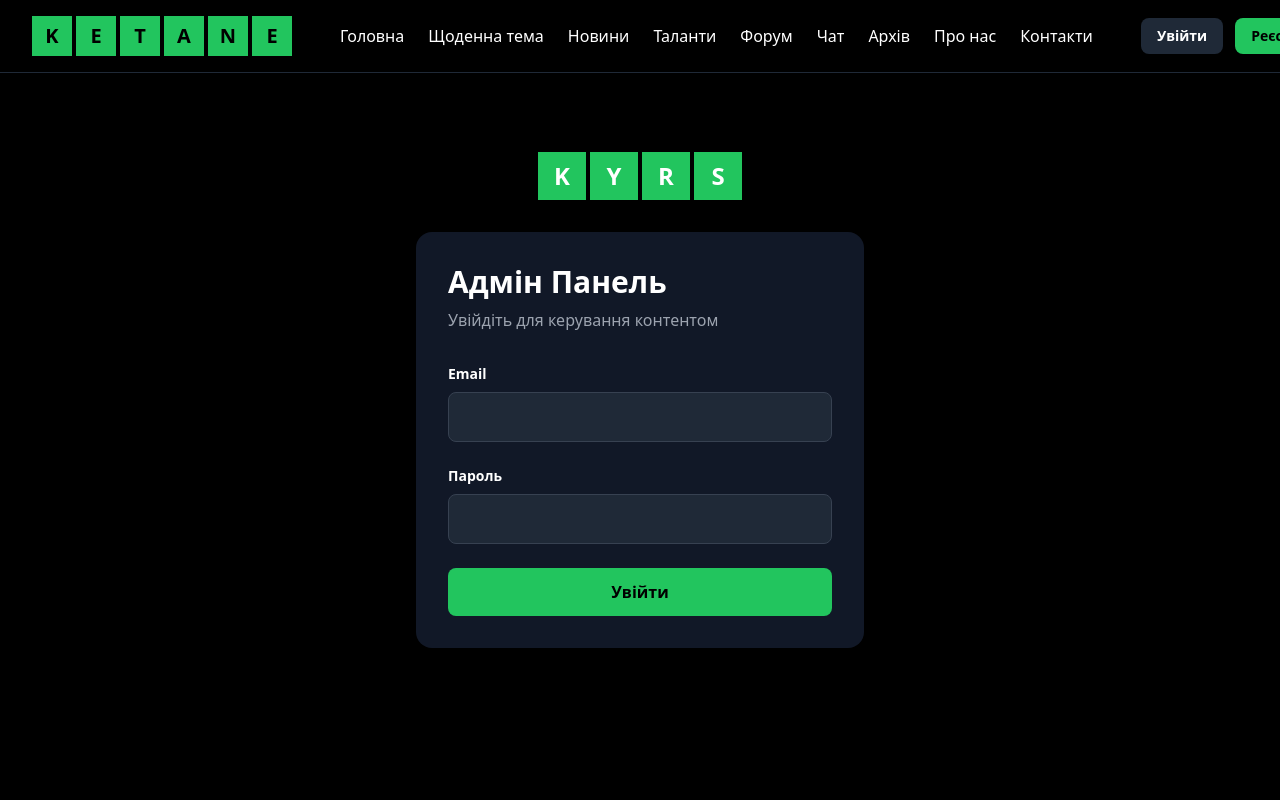
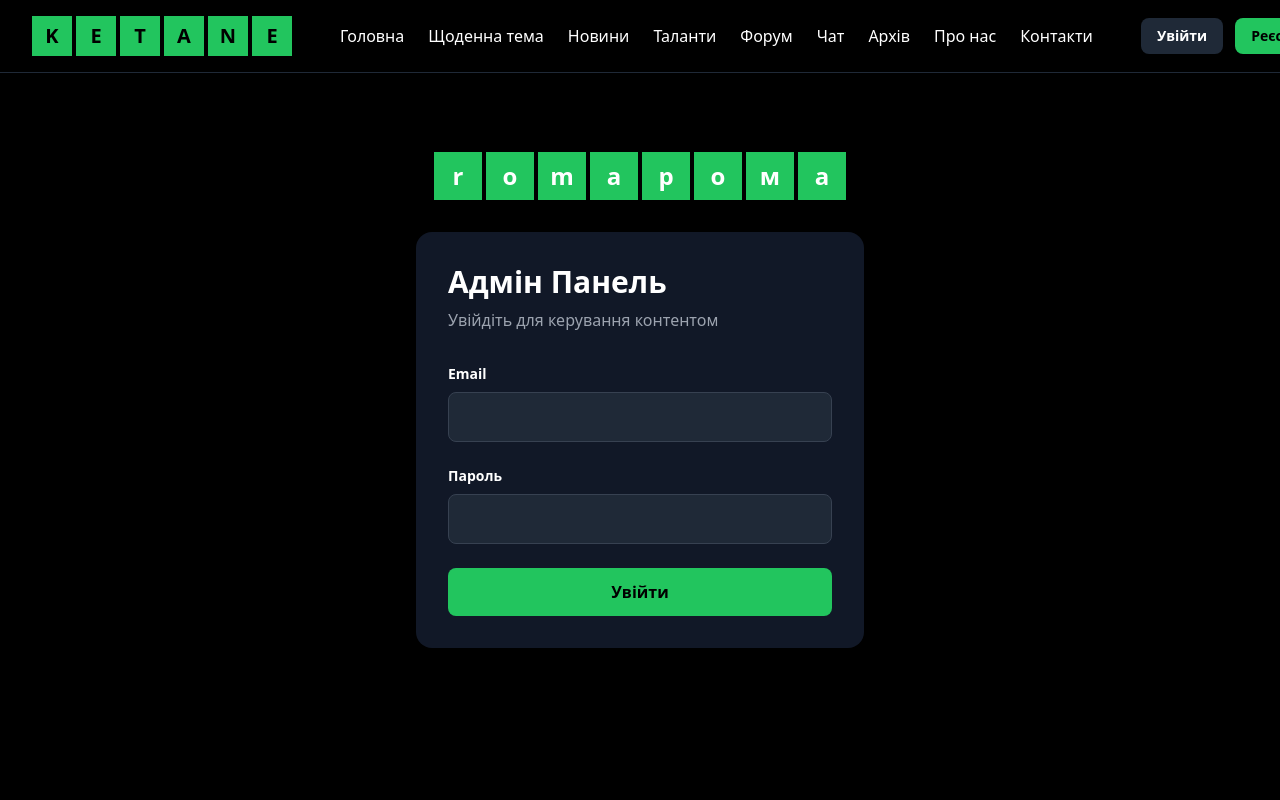
Before and after one commit to ShkilOleksandr/news_and_books, a Next.js app: page /admin/login in a window 1280 px wide. Shown: the top 800 px of the page. Built offline with nearby package versions, Linux system fonts and the light colour scheme; no server answers; the database is empty.

Commit message:
fix: login

```diff
--- a/app/admin/login/page.tsx
+++ b/app/admin/login/page.tsx
@@ -55,10 +55,14 @@ export default function AdminLoginPage() {
       <div className="max-w-md w-full">
         {/* Logo */}
         <div className="flex items-center justify-center gap-1 mb-8">
-          <div className="w-12 h-12 bg-green-500 flex items-center justify-center font-bold text-2xl">K</div>
-          <div className="w-12 h-12 bg-green-500 flex items-center justify-center font-bold text-2xl">Y</div>
-          <div className="w-12 h-12 bg-green-500 flex items-center justify-center font-bold text-2xl">R</div>
-          <div className="w-12 h-12 bg-green-500 flex items-center justify-center font-bold text-2xl">S</div>
+          <div className="w-12 h-12 bg-green-500 flex items-center justify-center font-bold text-2xl">r</div>
+          <div className="w-12 h-12 bg-green-500 flex items-center justify-center font-bold text-2xl">o</div>
+          <div className="w-12 h-12 bg-green-500 flex items-center justify-center font-bold text-2xl">m</div>
+          <div className="w-12 h-12 bg-green-500 flex items-center justify-center font-bold text-2xl">a</div>
+          <div className="w-12 h-12 bg-green-500 flex items-center justify-center font-bold text-2xl">р</div>
+          <div className="w-12 h-12 bg-green-500 flex items-center justify-center font-bold text-2xl">о</div>
+          <div className="w-12 h-12 bg-green-500 flex items-center justify-center font-bold text-2xl">м</div>
+          <div className="w-12 h-12 bg-green-500 flex items-center justify-center font-bold text-2xl">а</div>
         </div>
 
         <div className="bg-gray-900 p-8 rounded-2xl">
```
